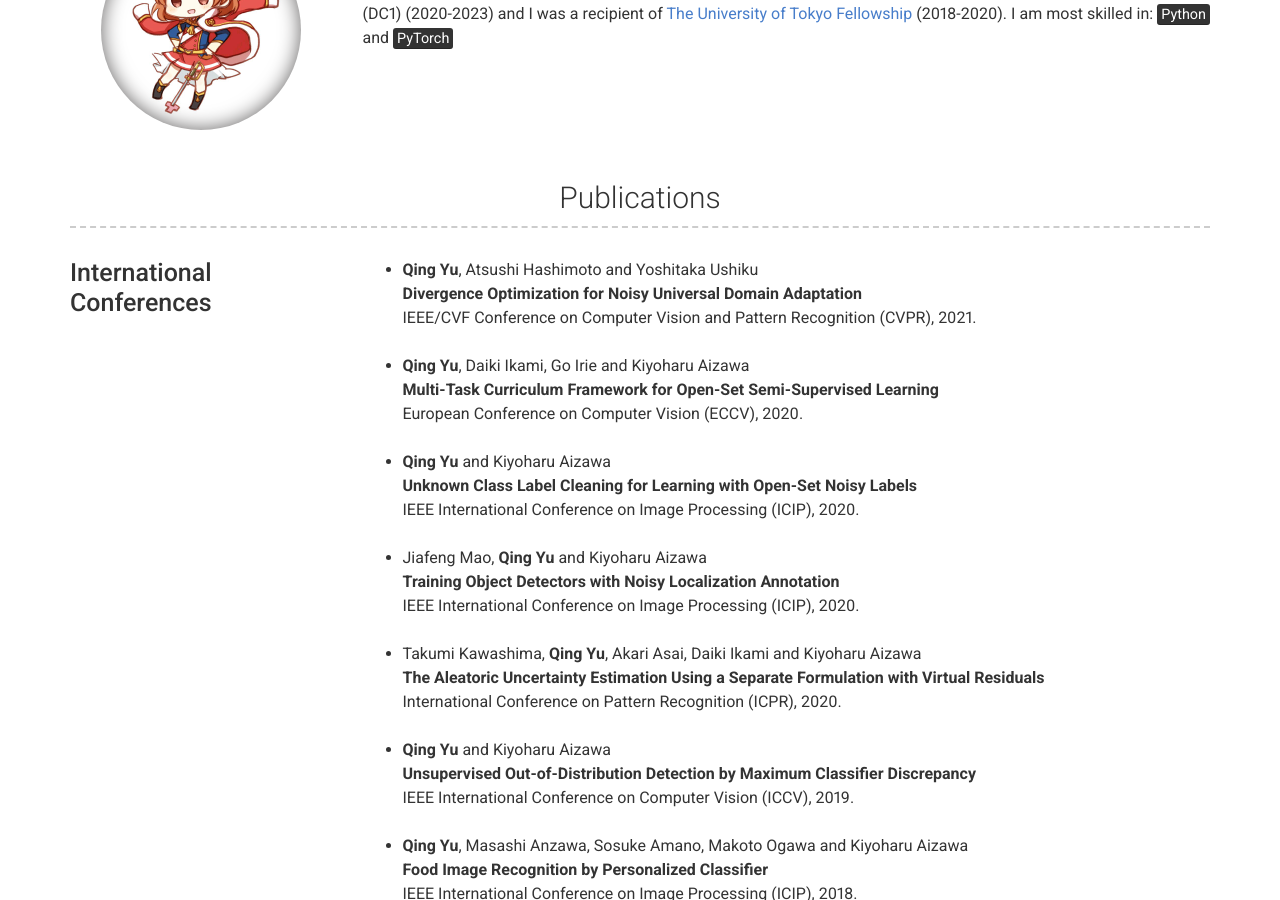
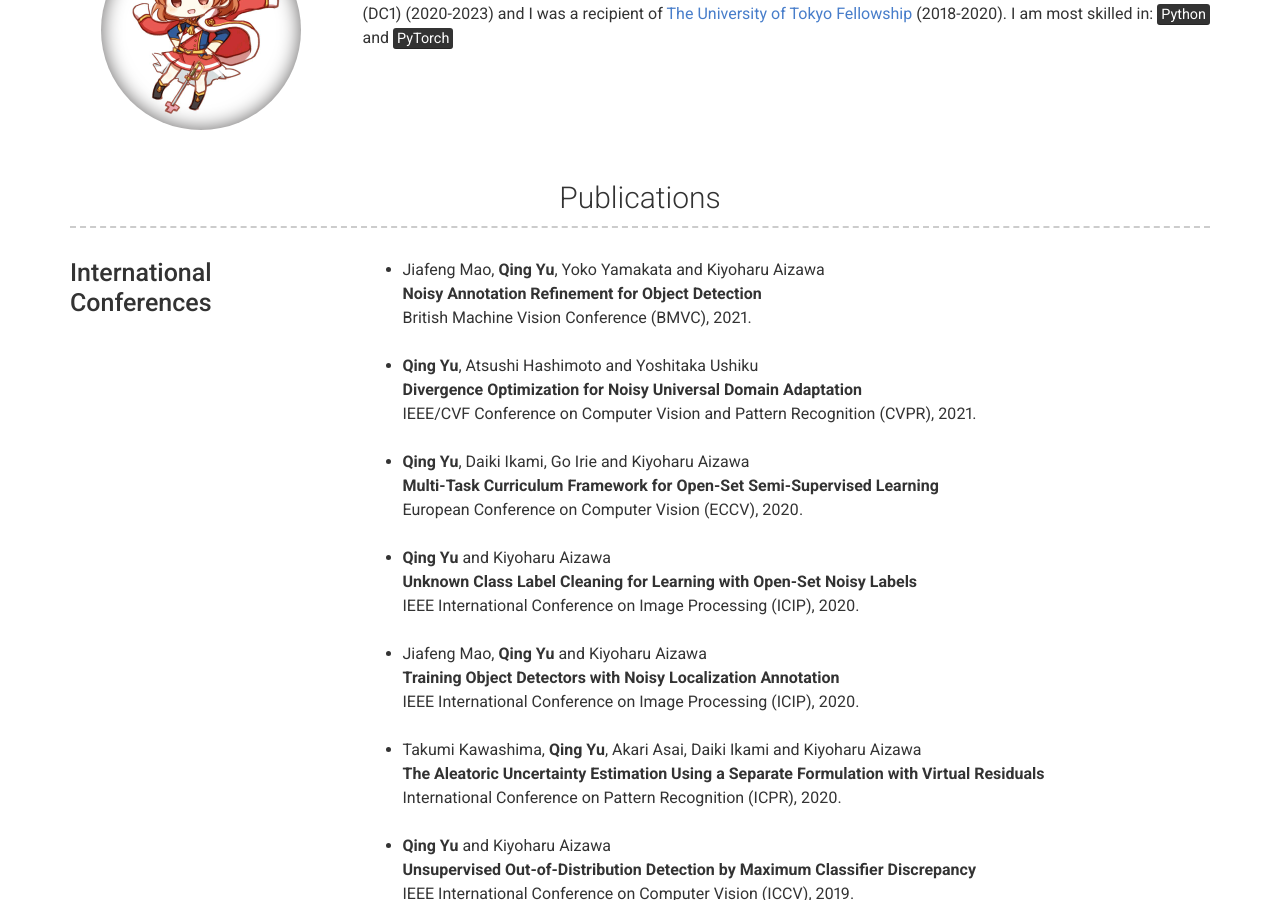
Before and after one commit to YU1ut/YU1ut.github.io, a Jekyll site: the page built from index.md, in a window 1280 px wide and 900 px high, scrolled down 372 px. Built offline with Jekyll 4.4.1, drawn with Linux system fonts in a browser that asks for light colours; nearby versions of some CDN libraries.

Commit message:
Update projects.yml

```diff
--- a/_data/projects.yml
+++ b/_data/projects.yml
@@ -1,5 +1,9 @@
 - name: International Conferences
   description: | # this will include new lines to allow paragraphs
+    - Jiafeng Mao, <strong>Qing Yu</strong>, Yoko Yamakata and Kiyoharu Aizawa
+      <strong>Noisy Annotation Refinement for Object Detection</strong>
+      British Machine Vision Conference (BMVC), 2021.
+      <br>
     - <strong>Qing Yu</strong>, Atsushi Hashimoto and Yoshitaka Ushiku
       <strong>Divergence Optimization for Noisy Universal Domain Adaptation</strong>
       IEEE/CVF Conference on Computer Vision and Pattern Recognition (CVPR), 2021.
```
